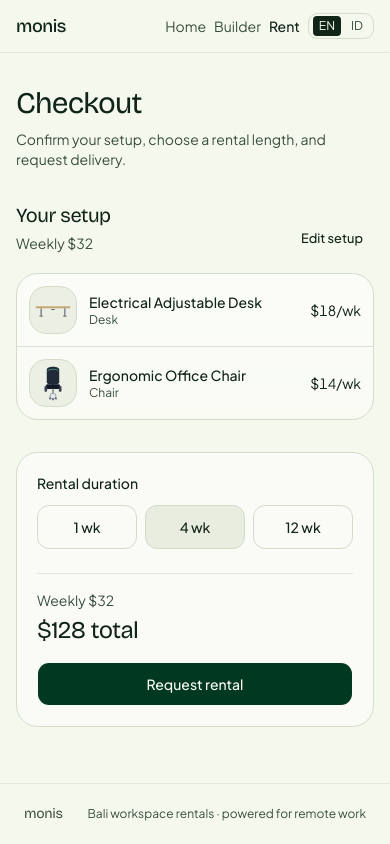
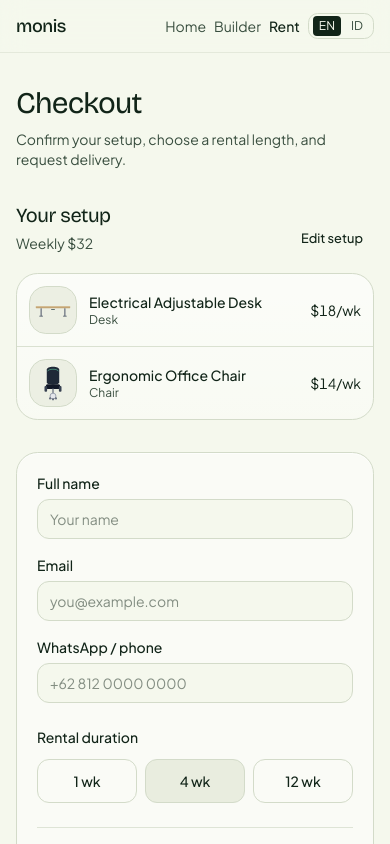
Before and after one commit to indralukmana/nextjs-setup-builder, a Next.js app: page /en/checkout in a window 390 px wide. Shown: the top 844 px of the page. Built offline with nearby package versions, Linux system fonts and the light colour scheme; no server answers.

Commit message:
feat: capture and validate checkout contact details
Require name, email, and WhatsApp-friendly phone before the mock rental request, with empty-setup blocking UX and e2e coverage.

```diff
--- a/messages/en.json
+++ b/messages/en.json
@@ -69,6 +69,7 @@
     "summaryHeading": "Your setup",
     "weeklyLabel": "Weekly",
     "emptySummary": "No products in this setup yet.",
+    "emptyForm": "Add a desk and chair in the setup builder before requesting a rental.",
     "editSetup": "Edit setup",
     "durationLabel": "Rental duration",
     "weeksOption": "{count} wk",
@@ -76,10 +77,23 @@
     "total": "{amount} total",
     "submit": "Request rental",
     "successTitle": "Rental request sent",
-    "successBody": "We'll confirm delivery for your {weeks}-week setup ({total}).",
+    "successBody": "Thanks {name} — we'll confirm delivery for your {weeks}-week setup ({total}).",
     "backHome": "Back home",
     "loadingSummary": "Loading setup summary",
-    "loadingForm": "Loading rental form"
+    "loadingForm": "Loading rental form",
+    "fields": {
+      "name": "Full name",
+      "email": "Email",
+      "phone": "WhatsApp / phone",
+      "namePlaceholder": "Your name",
+      "emailPlaceholder": "you@example.com",
+      "phonePlaceholder": "+62 812 0000 0000"
+    },
+    "errors": {
+      "nameRequired": "Enter your full name (at least 2 characters).",
+      "emailInvalid": "Enter a valid email address.",
+      "phoneInvalid": "Enter a valid phone or WhatsApp number."
+    }
   },
   "NotFound": {
     "title": "Page not found",
--- a/messages/id.json
+++ b/messages/id.json
@@ -69,6 +69,7 @@
     "summaryHeading": "Setup Anda",
     "weeklyLabel": "Mingguan",
     "emptySummary": "Belum ada produk di setup ini.",
+    "emptyForm": "Tambahkan meja dan kursi di setup builder sebelum mengajukan sewa.",
     "editSetup": "Edit setup",
     "durationLabel": "Durasi sewa",
     "weeksOption": "{count} mg",
@@ -76,10 +77,23 @@
     "total": "Total {amount}",
     "submit": "Ajukan sewa",
     "successTitle": "Permintaan sewa terkirim",
-    "successBody": "Kami akan konfirmasi pengiriman untuk setup {weeks} minggu Anda ({total}).",
+    "successBody": "Terima kasih {name} — kami akan konfirmasi pengiriman untuk setup {weeks} minggu Anda ({total}).",
     "backHome": "Kembali ke beranda",
     "loadingSummary": "Memuat ringkasan setup",
-    "loadingForm": "Memuat formulir sewa"
+    "loadingForm": "Memuat formulir sewa",
+    "fields": {
+      "name": "Nama lengkap",
+      "email": "Email",
+      "phone": "WhatsApp / telepon",
+      "namePlaceholder": "Nama Anda",
+      "emailPlaceholder": "anda@contoh.com",
+      "phonePlaceholder": "+62 812 0000 0000"
+    },
+    "errors": {
+      "nameRequired": "Masukkan nama lengkap (minimal 2 karakter).",
+      "emailInvalid": "Masukkan alamat email yang valid.",
+      "phoneInvalid": "Masukkan nomor telepon atau WhatsApp yang valid."
+    }
   },
   "NotFound": {
     "title": "Halaman tidak ditemukan",
--- /dev/null
+++ b/src/components/checkout/rental-contact-fields.tsx
@@ -0,0 +1,103 @@
+import type { RentalContact, RentalContactErrors } from "@/lib/rental-request";
+import { cn } from "@/lib/utils";
+
+type Labels = {
+  name: string;
+  email: string;
+  phone: string;
+  namePlaceholder: string;
+  emailPlaceholder: string;
+  phonePlaceholder: string;
+};
+
+type Props = {
+  values: RentalContact;
+  errors: RentalContactErrors;
+  labels: Labels;
+  onChange: (field: keyof RentalContact, value: string) => void;
+};
+
+function Field({
+  id,
+  label,
+  type,
+  value,
+  placeholder,
+  error,
+  autoComplete,
+  onChange,
+}: {
+  id: string;
+  label: string;
+  type: string;
+  value: string;
+  placeholder: string;
+  error?: string;
+  autoComplete: string;
+  onChange: (value: string) => void;
+}) {
+  return (
+    <div className="flex flex-col gap-1.5">
+      <label htmlFor={id} className="text-sm font-medium">
+        {label}
+      </label>
+      <input
+        id={id}
+        type={type}
+        value={value}
+        placeholder={placeholder}
+        autoComplete={autoComplete}
+        aria-invalid={error ? true : undefined}
+        aria-describedby={error ? `${id}-error` : undefined}
+        onChange={(event) => onChange(event.target.value)}
+        className={cn(
+          "border-input bg-background h-10 w-full rounded-lg border px-3 text-sm outline-none",
+          "focus-visible:border-ring focus-visible:ring-ring/50 focus-visible:ring-3",
+          error && "border-destructive aria-invalid:ring-destructive/20",
+        )}
+      />
+      {error ? (
+        <p id={`${id}-error`} className="text-destructive text-xs">
+          {error}
+        </p>
+      ) : null}
+    </div>
+  );
+}
+
+export function RentalContactFields({ values, errors, labels, onChange }: Props) {
+  return (
+    <div className="grid gap-4">
+      <Field
+        id="rental-name"
+        label={labels.name}
+        type="text"
+        value={values.name}
+        placeholder={labels.namePlaceholder}
+        error={errors.name}
+        autoComplete="name"
+        onChange={(value) => onChange("name", value)}
+      />
+      <Field
+        id="rental-email"
+        label={labels.email}
+        type="email"
+        value={values.email}
+        placeholder={labels.emailPlaceholder}
+        error={errors.email}
+        autoComplete="email"
+        onChange={(value) => onChange("email", value)}
+      />
+      <Field
+        id="rental-phone"
+        label={labels.phone}
+        type="tel"
+        value={values.phone}
+        placeholder={labels.phonePlaceholder}
+        error={errors.phone}
+        autoComplete="tel"
+        onChange={(value) => onChange("phone", value)}
+      />
+    </div>
+  );
+}
--- a/src/components/checkout/rental-form.tsx
+++ b/src/components/checkout/rental-form.tsx
@@ -3,12 +3,25 @@
 import { useState } from "react";
 import { useTranslations } from "next-intl";
 
+import { RentalContactFields } from "@/components/checkout/rental-contact-fields";
 import { RentalDurationPicker } from "@/components/checkout/rental-duration-picker";
 import { RentalSuccess } from "@/components/checkout/rental-success";
 import { RentalTotals } from "@/components/checkout/rental-totals";
+import { SetupSummaryEmpty } from "@/components/checkout/setup-summary-empty";
 import { StoreReady } from "@/components/setup-builder/store-ready";
+import {
+  parseRentalContact,
+  type RentalContact,
+  type RentalContactErrors,
+} from "@/lib/rental-request";
 import { formatUsd, getRentalTotal, getWeeklyTotal } from "@/lib/pricing";
 import { useSetupBuilderStore } from "@/store/setup-builder-store";
+
+const emptyContact: RentalContact = {
+  name: "",
+  email: "",
+  phone: "",
+};
 
 export function RentalForm() {
   const t = useTranslations("Checkout");
@@ -27,35 +40,78 @@ function RentalFormContent() {
   const accessoryIds = useSetupBuilderStore((state) => state.accessoryIds);
   const rentalWeeks = useSetupBuilderStore((state) => state.rentalWeeks);
   const setRentalWeeks = useSetupBuilderStore((state) => state.setRentalWeeks);
-  const [submitted, setSubmitted] = useState(false);
+  const [submittedName, setSubmittedName] = useState<string | null>(null);
+  const [contact, setContact] = useState<RentalContact>(emptyContact);
+  const [errors, setErrors] = useState<RentalContactErrors>({});
+  const [attempted, setAttempted] = useState(false);
   const selectedIds = [deskId, chairId, ...accessoryIds];
 
   const weeklyTotal = getWeeklyTotal(selectedIds);
   const total = getRentalTotal(weeklyTotal, rentalWeeks);
-  const canSubmit = selectedIds.length > 0 && weeklyTotal > 0;
+  const hasSetup = selectedIds.length > 0 && weeklyTotal > 0;
+  const validationMessages = {
+    nameRequired: t("errors.nameRequired"),
+    emailInvalid: t("errors.emailInvalid"),
+    phoneInvalid: t("errors.phoneInvalid"),
+  };
 
-  if (submitted) {
+  if (!hasSetup) {
+    return <SetupSummaryEmpty emptyLabel={t("emptyForm")} editLabel={t("editSetup")} />;
+  }
+
+  if (submittedName) {
     return (
       <RentalSuccess
         title={t("successTitle")}
-        body={t("successBody", { weeks: rentalWeeks, total: formatUsd(total) })}
+        body={t("successBody", {
+          name: submittedName,
+          weeks: rentalWeeks,
+          total: formatUsd(total),
+        })}
         backHomeLabel={t("backHome")}
         editSetupLabel={t("editSetup")}
       />
     );
   }
 
+  const canSubmit = !attempted || parseRentalContact(contact, validationMessages).data !== null;
+
   return (
     <form
       className="flex flex-col gap-6 rounded-2xl border bg-white/50 p-5 shadow-[inset_0_1px_0_rgba(255,255,255,0.7)]"
+      noValidate
       onSubmit={(event) => {
         event.preventDefault();
-        if (!canSubmit) {
+        setAttempted(true);
+        const parsed = parseRentalContact(contact, validationMessages);
+        if (!parsed.data) {
+          setErrors(parsed.errors ?? {});
           return;
         }
-        setSubmitted(true);
+        setErrors({});
+        setSubmittedName(parsed.data.name);
       }}
     >
+      <RentalContactFields
+        values={contact}
+        errors={attempted ? errors : {}}
+        labels={{
+          name: t("fields.name"),
+          email: t("fields.email"),
+          phone: t("fields.phone"),
+          namePlaceholder: t("fields.namePlaceholder"),
+          emailPlaceholder: t("fields.emailPlaceholder"),
+          phonePlaceholder: t("fields.phonePlaceholder"),
+        }}
+        onChange={(field, value) => {
+          const next = { ...contact, [field]: value };
+          setContact(next);
+          if (attempted) {
+            const parsed = parseRentalContact(next, validationMessages);
+            setErrors(parsed.errors ?? {});
+          }
+        }}
+      />
       <RentalDurationPicker
         label={t("durationLabel")}
         value={rentalWeeks}
--- /dev/null
+++ b/src/lib/rental-request.ts
@@ -0,0 +1,46 @@
+import { z } from "zod";
+
+export const rentalContactSchema = z.object({
+  name: z.string().trim().min(2).max(80),
+  email: z.string().trim().email().max(120),
+  phone: z
+    .string()
+    .trim()
+    .min(8)
+    .max(20)
+    .regex(/^[+\d][\d\s()-]{7,19}$/),
+});
+
+export type RentalContact = z.infer<typeof rentalContactSchema>;
+
+export type RentalContactErrors = Partial<Record<keyof RentalContact, string>>;
+
+export function parseRentalContact(
+  input: unknown,
+  messages: {
+    nameRequired: string;
+    emailInvalid: string;
+    phoneInvalid: string;
+  },
+): { data: RentalContact; errors: null } | { data: null; errors: RentalContactErrors } {
+  const result = rentalContactSchema.safeParse(input);
+  if (result.success) {
+    return { data: result.data, errors: null };
+  }
+
+  const errors: RentalContactErrors = {};
+  for (const issue of result.error.issues) {
+    const key = issue.path[0];
+    if (key === "name" || key === "email" || key === "phone") {
+      if (key === "name") {
+        errors.name = messages.nameRequired;
+      } else if (key === "email") {
+        errors.email = messages.emailInvalid;
+      } else {
+        errors.phone = messages.phoneInvalid;
+      }
+    }
+  }
+
+  return { data: null, errors };
+}
```
Also changed, not shown: 2 other files (tests, documents, lock files or other folders).
